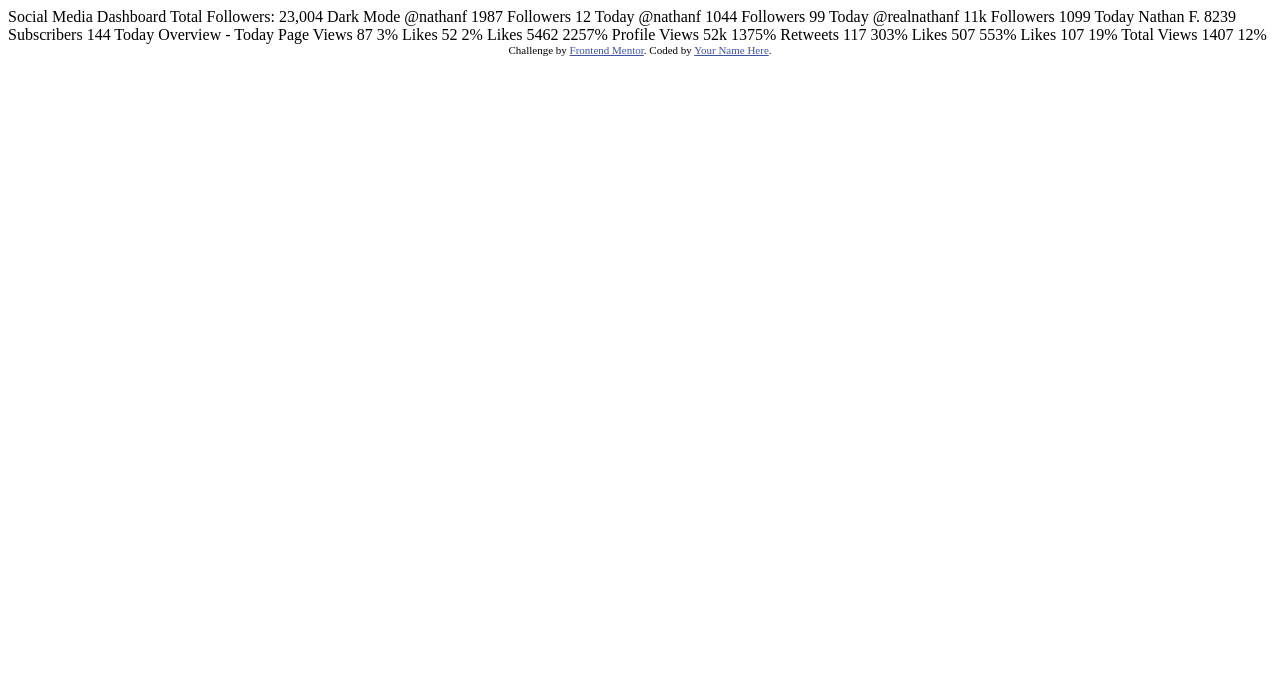
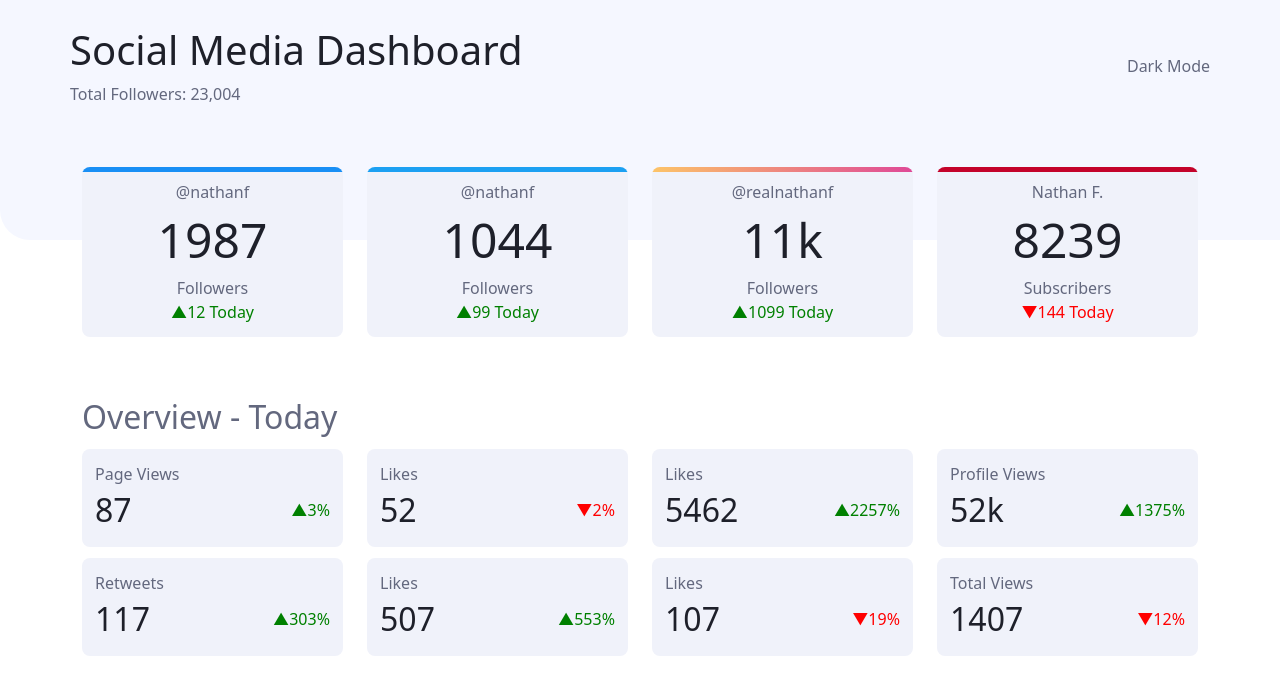
Before and after one commit to SpiritedSea091/project-5, a plain HTML site: page index.html in a window 1280 px wide. Drawn offline with nearby package versions, Linux system fonts and the light colour scheme.

Commit message:
basic structure on light theme

```diff
--- a/index.html
+++ b/index.html
@@ -5,6 +5,17 @@
   <meta name="viewport" content="width=device-width, initial-scale=1.0"> <!-- displays site properly based on user's device -->
 
   <link rel="icon" type="image/png" sizes="32x32" href="./images/favicon-32x32.png">
+  <!-- Google Fonts -->
+  <link rel="preconnect" href="https://fonts.gstatic.com">
+  <link href="https://fonts.googleapis.com/css2?family=Inter:wght@400;700&display=swap" rel="stylesheet">
+
+  <!-- CSS -->
+  <link href="https://cdn.jsdelivr.net/npm/bootstrap@5.0.1/dist/css/bootstrap.min.css" rel="stylesheet" integrity="sha384-+0n0xVW2eSR5OomGNYDnhzAbDsOXxcvSN1TPprVMTNDbiYZCxYbOOl7+AMvyTG2x" crossorigin="anonymous">
+  <link rel="stylesheet" href="styles.css">
+
+  <!-- script -->
+  <script src="https://cdn.jsdelivr.net/npm/bootstrap@5.0.1/dist/js/bootstrap.bundle.min.js" integrity="sha384-gtEjrD/SeCtmISkJkNUaaKMoLD0//ElJ19smozuHV6z3Iehds+3Ulb9Bn9Plx0x4" crossorigin="anonymous"></script>
+
 
   <title>Frontend Mentor | [Challenge Name Here]</title>
 
@@ -15,73 +26,161 @@
   </style>
 </head>
 <body>
+  <div class="background">
+  </div>
+  <div class="container row-1 title-section">
+    <div class="title-box">
+      <h1>Social Media Dashboard</h1>
+      <p> Total Followers: 23,004</p>
+    </div>
+    <div class="toggle-box">
+      <p>Dark Mode</p>
+    </div>
+  </div>
+  <div class="container">
+    <div class="row main-row">
+      <div class="col-md-3 col-xs-12">
+        <div class="box">
+          <div class="color-streak fb">
+          </div>
+          <p>@nathanf</p>
+          <p class="large-num">1987</p>
+          <p>Followers</p>
+          <p class="good-news">12 Today</p>
+        </div>
+      </div>
+      <div class="col-md-3 col-xs-12">
+        <div class="box">
+          <div class="color-streak tw">
+          </div>
+          <p>@nathanf</p>
+          <p class="large-num">1044</p>
+          <p>Followers</p>
+          <p class="good-news">99 Today</p>
+        </div>
+      </div>
+      <div class="col-md-3 col-xs-12">
+        <div class="box">
+          <div class="color-streak ig">
+          </div>
+          <p>@realnathanf</p>
+          <p class="large-num">11k</p>
+          <p>Followers</p>
+          <p class="good-news">1099 Today</p>
+        </div>
+      </div>
+      <div class="col-md-3 col-xs-12">
+        <div class="box">
+          <div class="color-streak yt">
+          </div>
+          <p>Nathan F.</p>
+          <p class="large-num">8239</p>
+          <p>Subscribers</p>
+          <p class="bad-news">144 Today</p>
+        </div>
+      </div>
+    </div>
+  </div>
+  <div class="container">
+    <!-- OVERVIEW SECTION ___________________________________ -->
+    <h2>Overview - Today</h2>
+    <div class="row">
+      <div class="col-md-3 col-xs-12">
+        <div class="box">
+          <div class="row-1">
+            <p>Page Views</p>
+          </div>
+          <div class="row-1">
+            <p class="med-num">87</p>
+            <p class="good-news">3%</p>
+          </div>
+        </div>
+      </div>
+      <div class="col-md-3 col-xs-12">
+        <div class="box">
+          <div class="row-1">
+            <p>Likes</p>
+          </div>
+          <div class="row-1">
+            <p class="med-num">52</p>
+            <p class = "bad-news">2%</p>
+          </div>
+        </div>
+      </div>
+      <div class="col-md-3 col-xs-12">
+        <div class="box">
+          <div class="row-1">
+            <p>Likes</p>
+          </div>
+          <div class="row-1">
+            <p class="med-num">5462</p>
+            <p class="good-news">2257%</p>
+          </div>
+        </div>
+      </div>
+      <div class="col-md-3 col-xs-12">
+        <div class="box">
+          <div class="row-1">
+            <p>Profile Views</p>
+          </div>
+          <div class="row-1">
+            <p class="med-num">52k</p>
+            <p class="good-news">1375%</p>
+          </div>
+        </div>
+      </div>
+    </div>
+    <div class="row">
+      <div class="col-md-3 col-xs-12">
+        <div class="box">
+          <div class="row-1">
+            <p>Retweets</p>
+          </div>
+          <div class="row-1">
+            <p class="med-num">117</p>
+            <p class="good-news">303%</p>
+          </div>
+        </div>
+      </div>
+      <div class="col-md-3 col-xs-12">
+        <div class="box">
+          <div class="row-1">
+            <p>Likes</p>
+          </div>
+          <div class="row-1">
+            <p class="med-num">507</p>
+            <p class="good-news">553%</p>
+          </div>
+        </div>
+      </div>
+      <div class="col-md-3 col-xs-12">
+        <div class="box">
+          <div class="row-1">
+            <p>Likes</p>
+          </div>
+          <div class="row-1">
+            <p class="med-num">107</p>
+            <p class = "bad-news">19%</p>
+          </div>
+        </div>
+      </div>
+      <div class="col-md-3 col-xs-12">
+        <div class="box">
+          <div class="row-1">
+            <p>Total Views</p>
+          </div>
+          <div class="row-1">
+            <p class="med-num">1407</p>
+            <p class = "bad-news">12%</p>
+          </div>
+        </div>
+      </div>
+    </div>
+  </div>
 
-  Social Media Dashboard
-  Total Followers: 23,004
-
-  Dark Mode
-
-
-
-  @nathanf
-  1987
-  Followers
-  12 Today
-
-  @nathanf
-  1044
-  Followers
-  99 Today
-
-  @realnathanf
-  11k
-  Followers
-  1099 Today
-
-  Nathan F.
-  8239
-  Subscribers
-  144 Today
-
-
-
-  Overview - Today
-
-  Page Views
-  87
-  3%
-
-  Likes
-  52
-  2%
-
-  Likes
-  5462
-  2257%
-
-  Profile Views
-  52k
-  1375%
-
-  Retweets
-  117
-  303%
-
-  Likes
-  507
-  553%
-
-  Likes
-  107
-  19%
-
-  Total Views
-  1407
-  12%
-
-  <div class="attribution">
+  <!-- <div class="attribution">
     Challenge by <a href="https://www.frontendmentor.io?ref=challenge" target="_blank">Frontend Mentor</a>.
     Coded by <a href="#">Your Name Here</a>.
-  </div>
+  </div> -->
 </body>
 </html>
--- /dev/null
+++ b/styles.css
@@ -0,0 +1,91 @@
+p{
+  margin: 0;
+}
+body{
+  color: hsl(228, 12%, 44%);
+}
+h1{
+  color: hsl(230, 17%, 14%);
+}
+.background{
+  position: absolute;
+  z-index: -1;
+  height: 30%;
+  background-color: hsl(225, 100%, 98%);
+  border-bottom-left-radius: 30px;
+  width: 100%;
+}
+.title-section{
+  padding: 2% 0  0;
+}
+.row-1{
+  display: flex;
+  justify-content: space-between;
+  align-items: center;
+}
+.title-row{
+  justify-content: center;
+}
+.main-row{
+  text-align: center;
+  padding: 5% 0;
+}
+.box{
+  background-color: hsl(227, 47%, 96%);
+  margin: 2% 0;
+  border-radius: 8px;
+  padding: 5%;
+  position: relative;
+  overflow: hidden;
+}
+.large-num{
+  font-size: 3rem;
+  color: hsl(230, 17%, 14%);
+}
+.med-num{
+  font-size: 2rem;
+  color: hsl(230, 17%, 14%);
+}
+
+/* colour streaks on top of boxes */
+.color-streak{
+  position: absolute;
+  top: 0;
+  left: 0;
+  height: 5px;
+  width: 100%;
+
+}
+.fb{
+  background-color: hsl(208, 92%, 53%);
+}
+.tw{
+  background-color: hsl(203, 89%, 53%);
+}
+.ig{
+  background-image: linear-gradient(to right, hsl(37, 97%, 70%) ,hsl(329, 70%, 58%) );
+
+
+}
+.yt{
+  background-color: hsl(348, 97%, 39%);
+}
+
+/* Styling increases and decreases in stats */
+.good-news{
+  color: green;
+}
+.good-news::before{
+  content: "▲";
+}
+.bad-news{
+  color: red;
+}
+.bad-news::before{
+  content: "▼";
+}
+
+
+/* font-family: 'Inter', sans-serif;
+font-weight: 400;
+font-weight: 700; */
```
